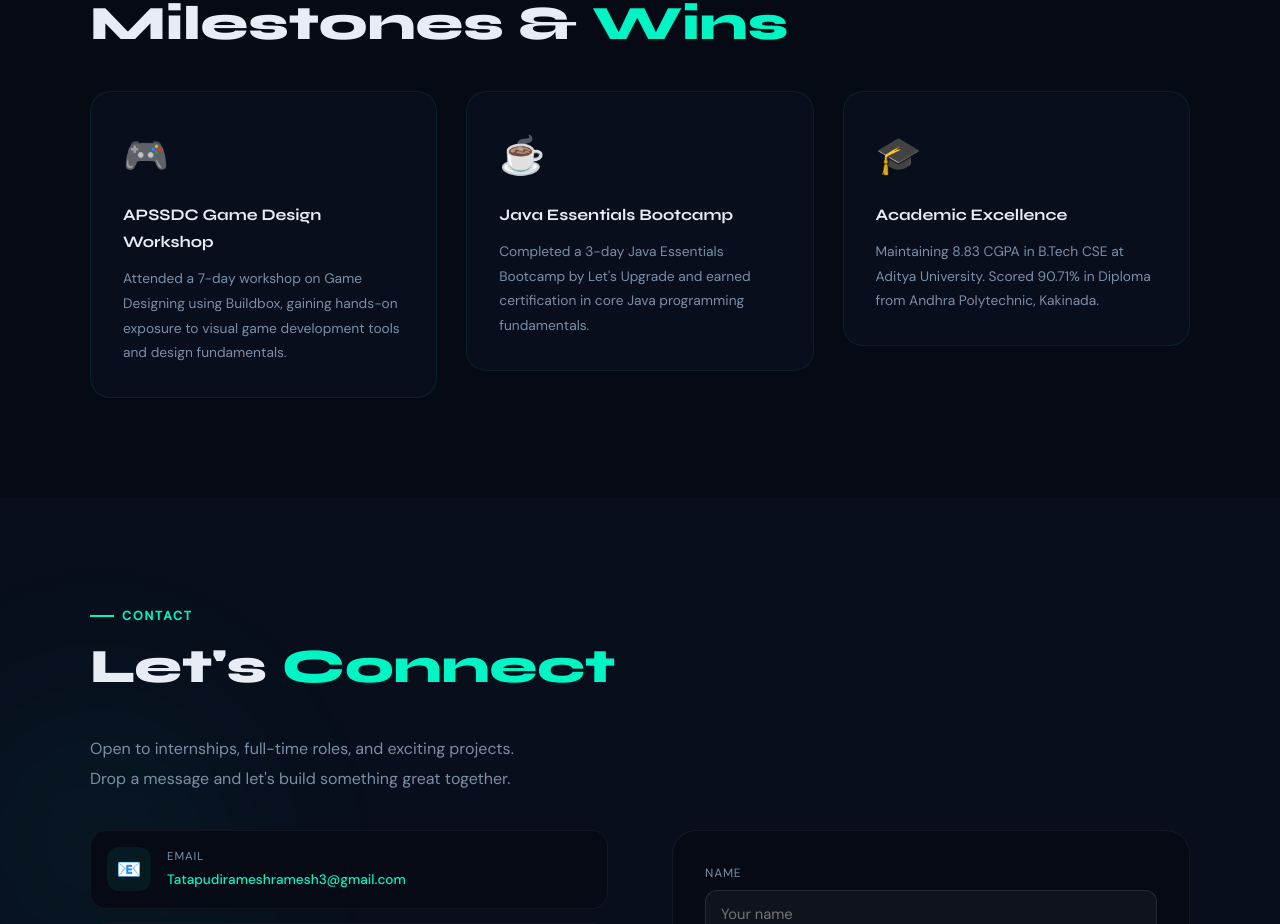
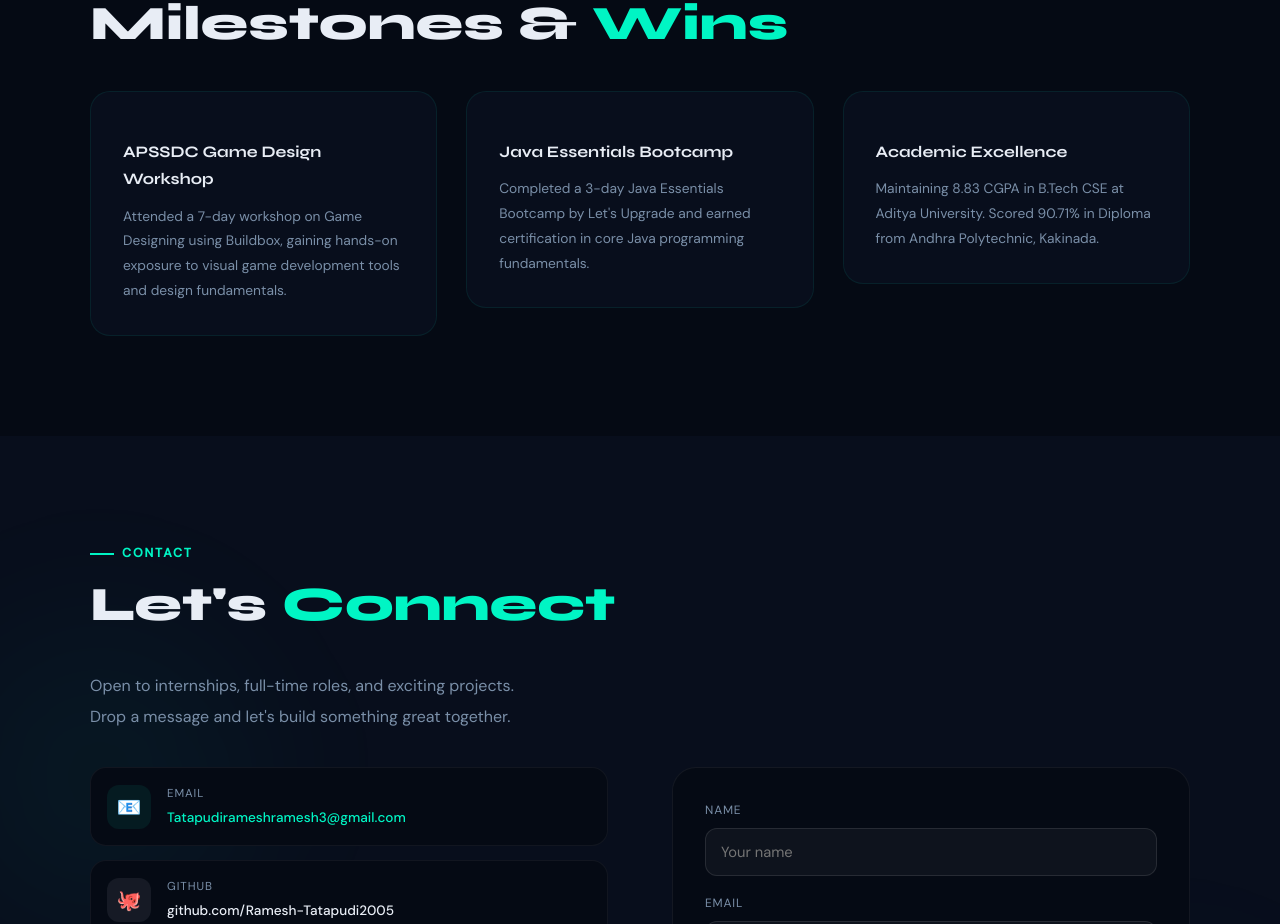
Before and after one commit to Ramesh-Tatapudi2005/Portfolio, a React (Vite) app: page / in a window 1280 px wide. Shown: the part 5700-6624 px from the top of the page. Built offline with nearby package versions, Linux system fonts and the light colour scheme.

Commit message:
Update achievements data structure
Removed icons from achievements data entries.

```diff
--- a/src/App.jsx
+++ b/src/App.jsx
@@ -482,9 +482,9 @@ function CodingPlatforms() {
    ACHIEVEMENTS
 ════════════════════════════════ */
 const achData = [
-  { icon: "🎮", title: "APSSDC Game Design Workshop", desc: "Attended a 7-day workshop on Game Designing using Buildbox, gaining hands-on exposure to visual game development tools and design fundamentals." },
-  { icon: "☕", title: "Java Essentials Bootcamp", desc: "Completed a 3-day Java Essentials Bootcamp by Let's Upgrade and earned certification in core Java programming fundamentals." },
-  { icon: "🎓", title: "Academic Excellence", desc: "Maintaining 8.83 CGPA in B.Tech CSE at Aditya University. Scored 90.71% in Diploma from Andhra Polytechnic, Kakinada." },
+  { title: "APSSDC Game Design Workshop", desc: "Attended a 7-day workshop on Game Designing using Buildbox, gaining hands-on exposure to visual game development tools and design fundamentals." },
+  {  title: "Java Essentials Bootcamp", desc: "Completed a 3-day Java Essentials Bootcamp by Let's Upgrade and earned certification in core Java programming fundamentals." },
+  { title: "Academic Excellence", desc: "Maintaining 8.83 CGPA in B.Tech CSE at Aditya University. Scored 90.71% in Diploma from Andhra Polytechnic, Kakinada." },
 ];
 
 function Achievements() {
```
